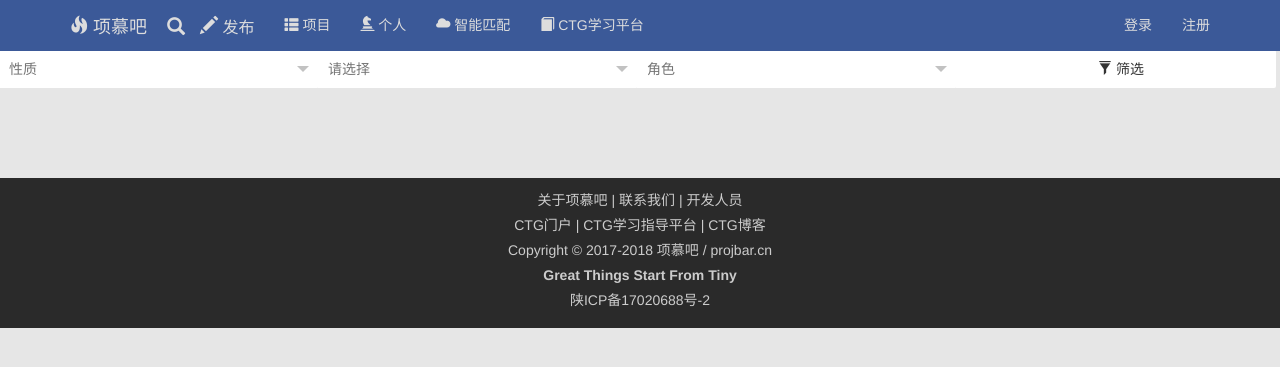
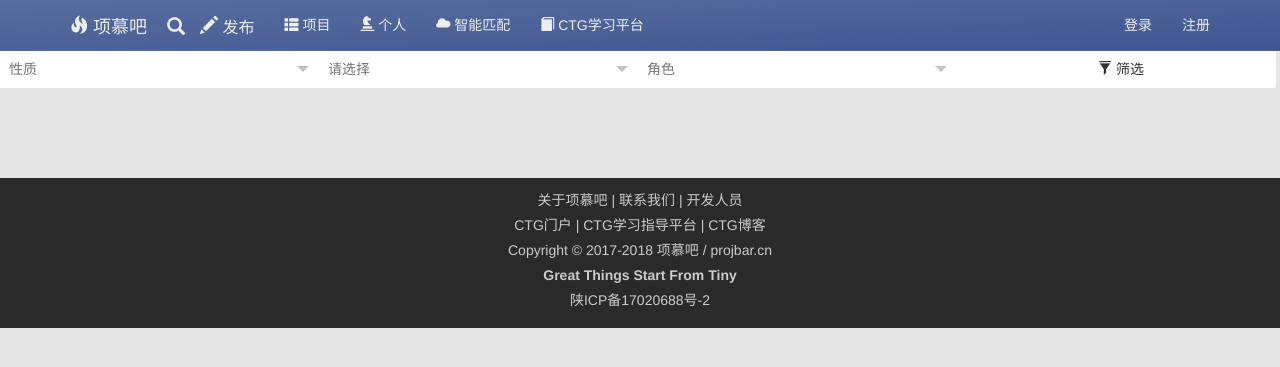
Before and after one commit to WizzStudio/projbar, a PHP site: page /DbName/ in a window 1280 px wide. Shown: the top 367 px of the page. Run offline with PHP 8.4, Linux system fonts and the light colour scheme; data that the repository does not hold is empty; some libraries are stand-ins or nearby versions.

Commit message:
color improve

```diff
--- a/public/static/common/css/common0205-1.css
+++ b/public/static/common/css/common0205-1.css
@@ -19,10 +19,10 @@
   border-color: transparent;
 }
 .navbar-brand{
-    color: #ddd!important;
+    color: #eee!important;
 }
 .navbar-inverse .navbar-nav>li>a{
-    color: #ddd!important;
+    color: #eee!important;
 }
 .text-muted{
    color:#ccc;
@@ -44,6 +44,13 @@
 .btn-light-grey{
   background-color: #bbb;
   color: #eee;
+}
+.grad1{
+    color: #eee!important;
+    background: -webkit-linear-gradient(left top, #566DA0 , #405690); /* Safari 5.1 - 6.0 */
+    background: -o-linear-gradient(bottom right, #566DA0, #405690); /* Opera 11.1 - 12.0 */
+    background: -moz-linear-gradient(bottom right, #566DA0, #405690); /* Firefox 3.6 - 15 */
+    background: linear-gradient(to bottom right, #566DA0, #405690); /* 标准的语法 */
 }
 .grad2{
   background: #3b5998;
--- a/public/templates/public/base.html
+++ b/public/templates/public/base.html
@@ -15,7 +15,7 @@
   <body style="margin-top:50px;background-color:#e6e6e6;">
     {block name="navbar"}
     <!-- Fixed navbar -->
-    <nav class="navbar navbar-inverse navbar-fixed-top myblue grad2" role="navigation">
+    <nav class="navbar navbar-inverse navbar-fixed-top myblue grad1" role="navigation">
         <div class="container">
           <div class="navbar-header">
             <button type="button" class="navbar-toggle collapsed" data-toggle="collapse" data-target="#navbar" aria-expanded="false" aria-controls="navbar">
```
